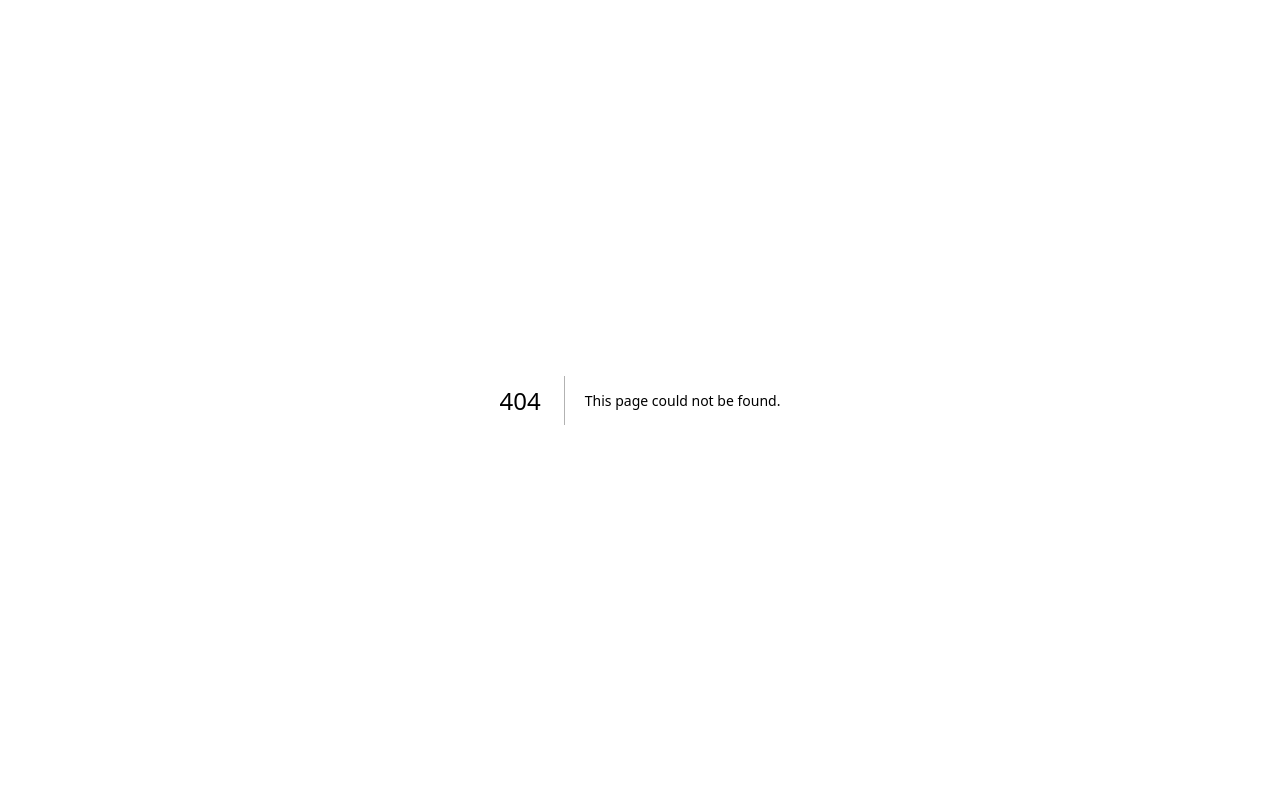
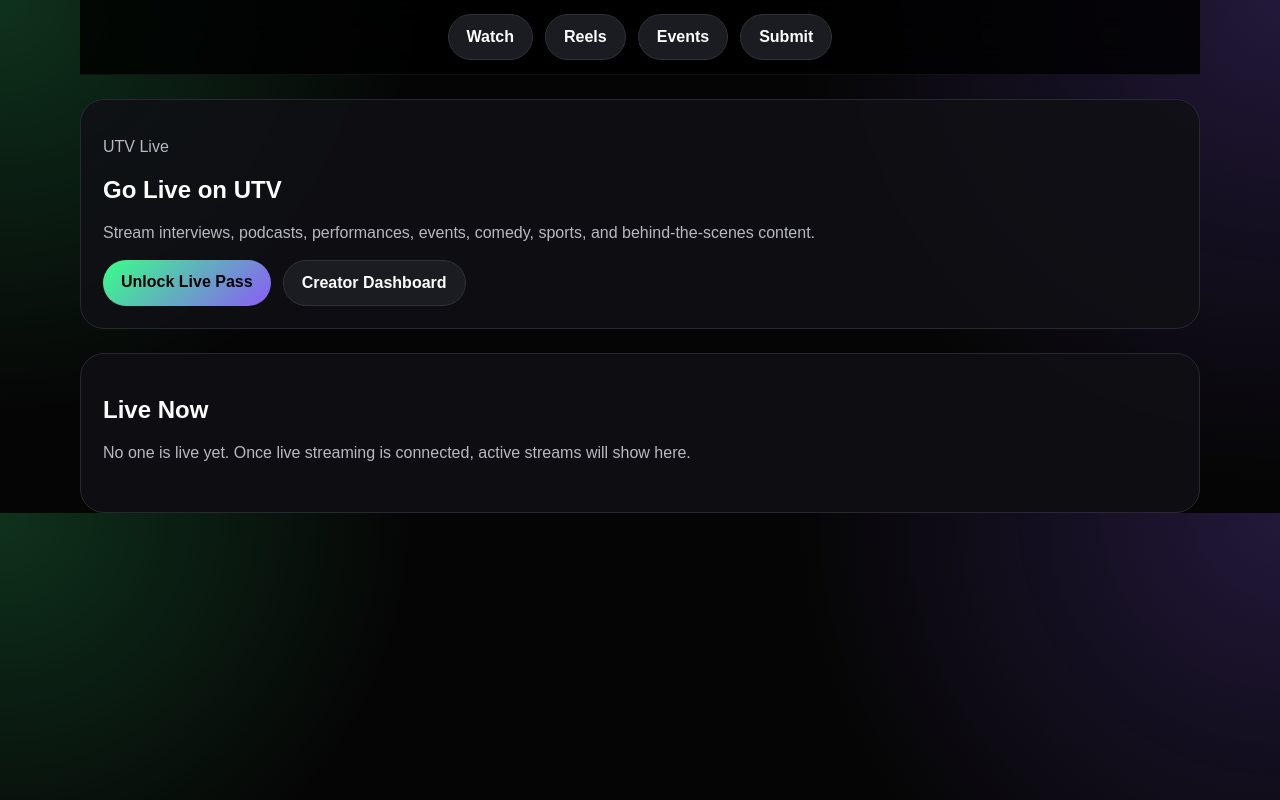
Before and after one commit to luchibagz-prog/utv-network-app, a Next.js app: page /live in a window 1280 px wide. Before the commit this address had no page. Built offline with nearby package versions, Linux system fonts and the light colour scheme.

Commit message:
Added UTV live and live pass system

```diff
--- /dev/null
+++ b/app/live/page.tsx
@@ -0,0 +1,35 @@
+import Link from "next/link";
+import UTVNav from "../components/UTVNav";
+
+export default function LivePage() {
+  return (
+    <main className="container">
+      <UTVNav />
+
+      <section className="card" style={{ marginTop: 24 }}>
+        <p style={{ color: "var(--muted)" }}>UTV Live</p>
+        <h1>Go Live on UTV</h1>
+        <p style={{ color: "var(--muted)" }}>
+          Stream interviews, podcasts, performances, events, comedy, sports, and behind-the-scenes content.
+        </p>
+
+        <div style={{ display: "flex", gap: 12, flexWrap: "wrap", marginTop: 18 }}>
+          <Link href="/live-pass" className="btn">
+            Unlock Live Pass
+          </Link>
+
+          <Link href="/creator" className="btn secondary">
+            Creator Dashboard
+          </Link>
+        </div>
+      </section>
+
+      <section className="card" style={{ marginTop: 24 }}>
+        <h2>Live Now</h2>
+        <p style={{ color: "var(--muted)" }}>
+          No one is live yet. Once live streaming is connected, active streams will show here.
+        </p>
+      </section>
+    </main>
+  );
+}
```
Also changed, not shown: app/live-pass/page.tsx (added, +34 -0 lines).
